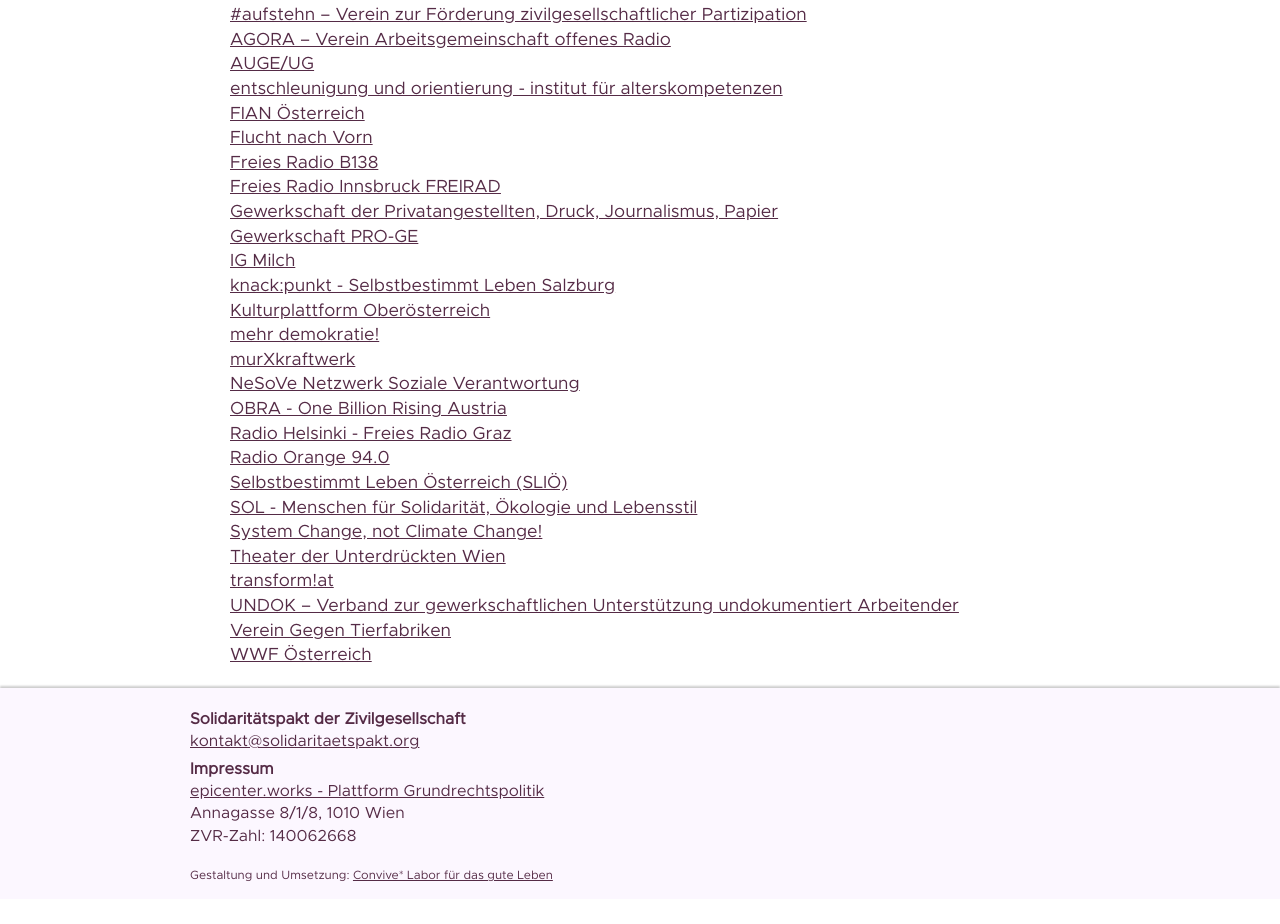
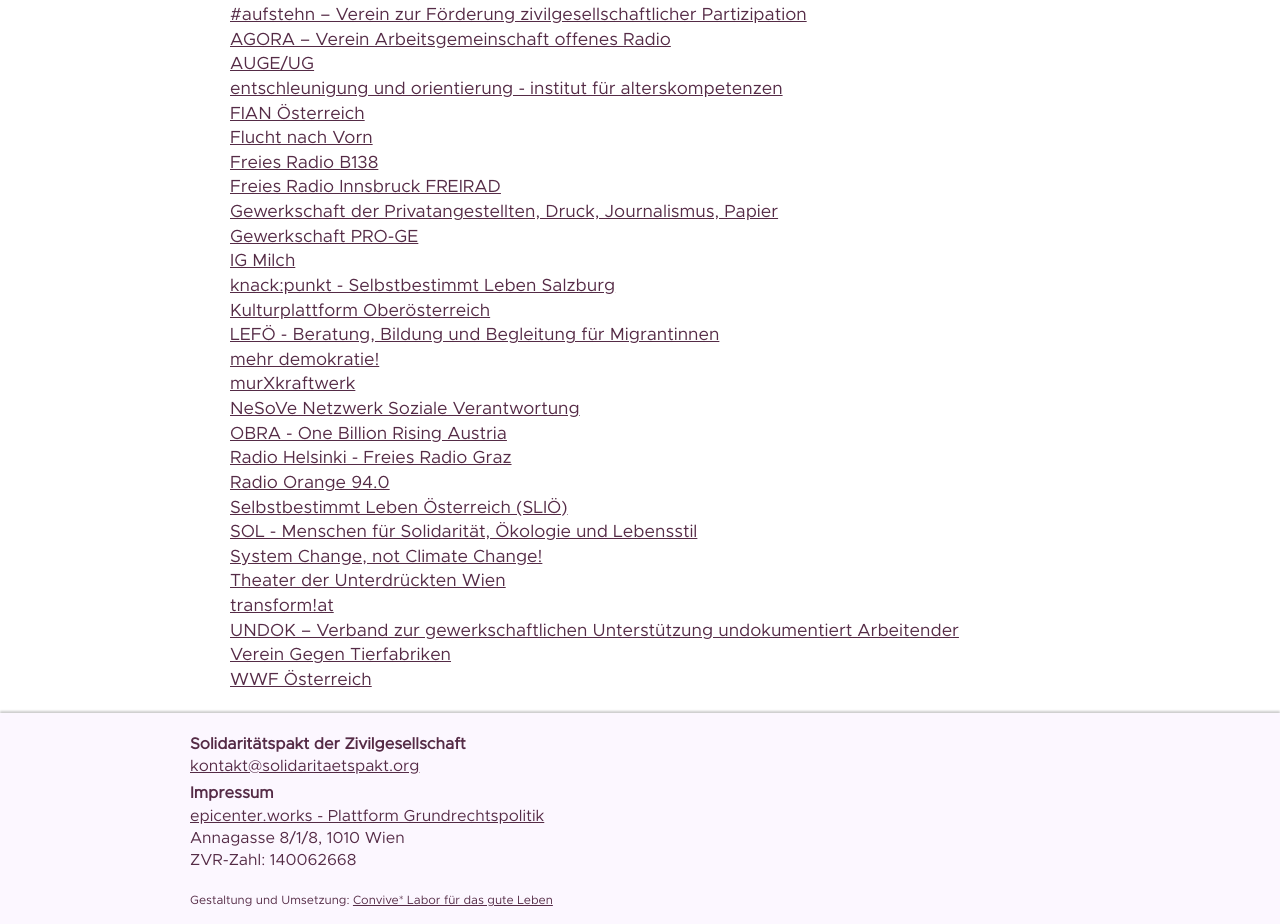
Before and after one commit to convive-lab/solidaritaetspakt, a plain HTML site: page index.html in a window 1280 px wide. Shown: the part 2008-2932 px from the top of the page. Before the commit the page ends 2907 px from the top, so only its background shows below. Drawn offline with nearby package versions, Linux system fonts and the light colour scheme.

Commit message:
Eintragung LEFÖ

```diff
--- a/index.html
+++ b/index.html
@@ -125,6 +125,7 @@
 <li><a target="_blank" href="http://www.ig-milch.at/">IG Milch</a></li>
 <li><a target="_blank" href="http://www.knackpunkt-salzburg.at">knack:punkt - Selbstbestimmt Leben Salzburg</a></li>
 <li><a target="_blank" href="https://kupf.at/">Kulturplattform Oberösterreich</a></li>
+<li><a target="_blank" href="http://www.lefoe.at/">LEFÖ - Beratung, Bildung und Begleitung für Migrantinnen</a></li>
 <li><a target="_blank" href="http://mehr-demokratie.at/">mehr demokratie!</a></li>
 <li><a target="_blank" href="http://www.murxkraftwerk.at/">murXkraftwerk</a></li>
 <li><a target="_blank" href="http://www.netzwerksozialeverantwortung.at/">NeSoVe Netzwerk Soziale Verantwortung</a></li>
```
